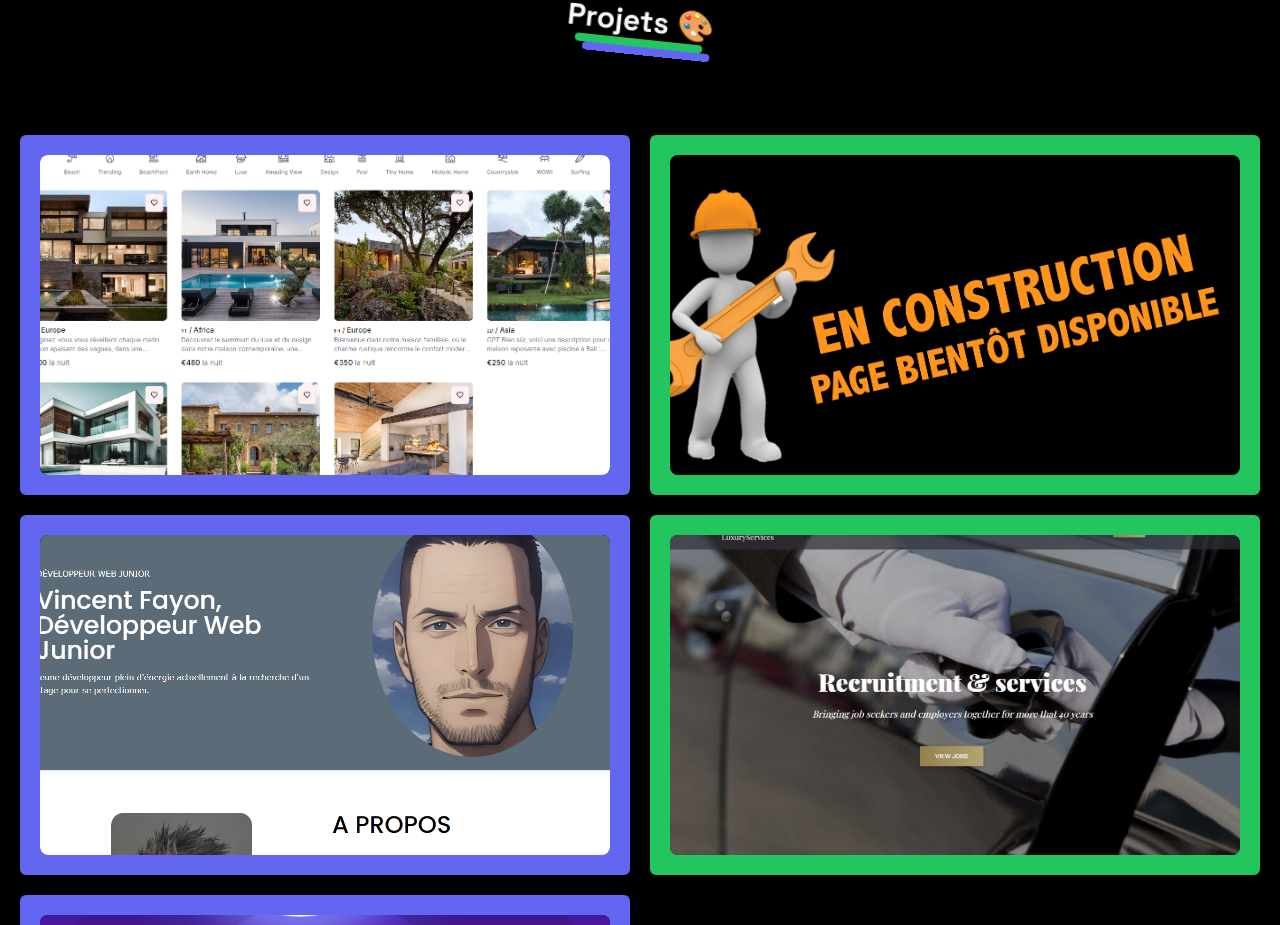
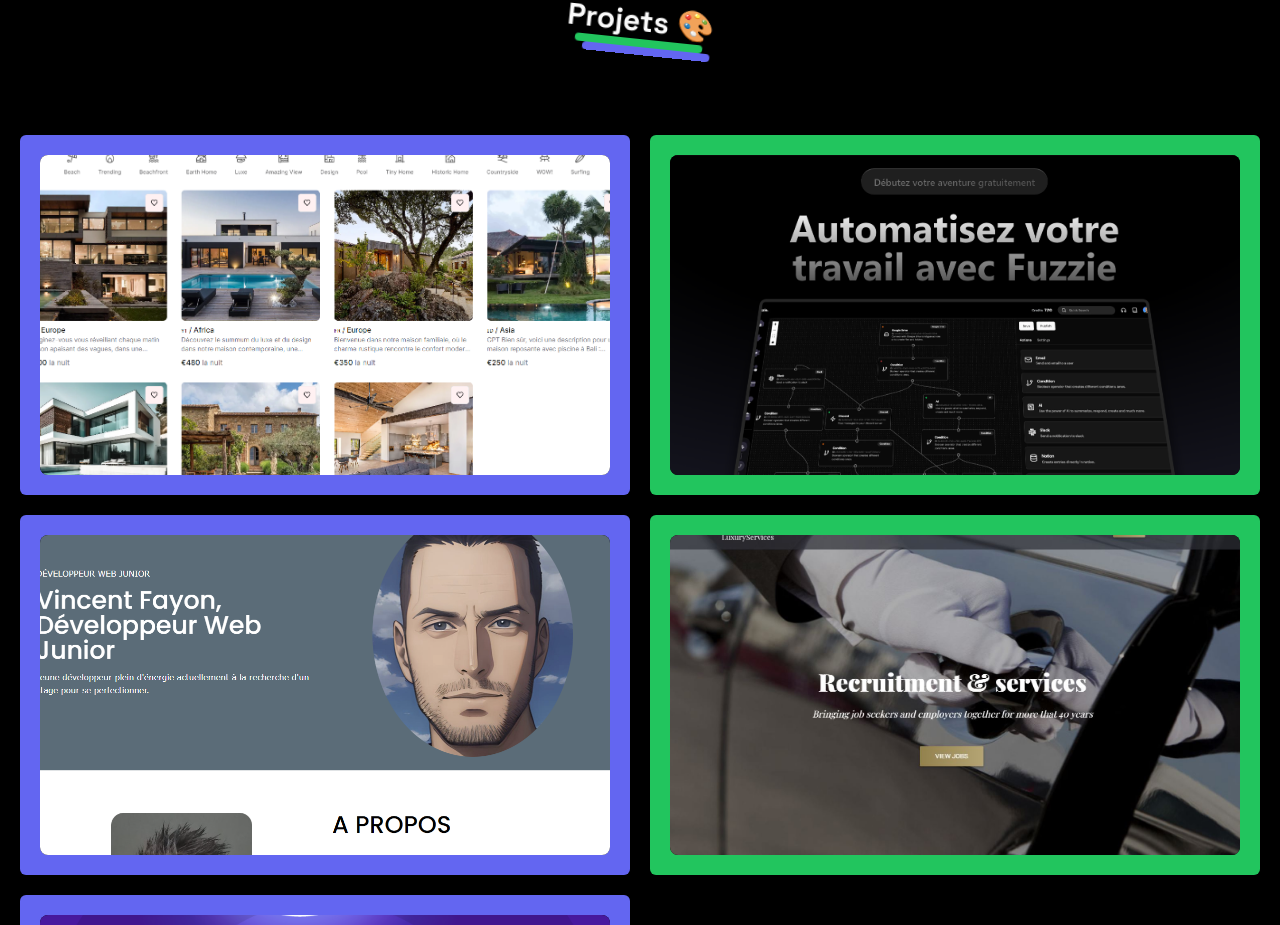
Before and after one commit to VinceS42/portfolio-nextJs, a Next.js app in the folder portfolio-next-js/: page / in a window 1280 px wide. Shown: the part 809-1734 px from the top of the page. Built offline with nearby package versions, Linux system fonts and the light colour scheme.

Commit message:
modifictation projet BTS

```diff
--- a/portfolio-next-js/app/(home)/components/Project.tsx
+++ b/portfolio-next-js/app/(home)/components/Project.tsx
@@ -5,8 +5,10 @@
     SiHtml5,
     SiJavascript,
     SiNextdotjs,
+    SiNgrok,
     SiPrisma,
     SiReact,
+    SiRedux,
     SiSupabase,
     SiSymfony,
     SiTailwindcss,
@@ -20,22 +22,23 @@
     const projects = [
         {
             title: "Clone AirBnB",
-            tech: [
-                SiReact,
-                SiNextdotjs,
-                SiPrisma,
-                SiSupabase,
-                SiTailwindcss,
-            ],
+            tech: [SiReact, SiNextdotjs, SiPrisma, SiSupabase, SiTailwindcss],
             link: "https://clone-airbnb-rho.vercel.app/",
             cover: "/airbnb/airbnb.png",
             background: "bg-indigo-500",
         },
         {
-            title: "Projet BTS",
-            tech: [SiReact, SiNextdotjs, SiSupabase, SiTailwindcss],
-            link: "",
-            cover: "/projet_bts/no-picture.png",
+            title: "Fuzzie",
+            tech: [
+                SiReact,
+                SiNextdotjs,
+                SiSupabase,
+                SiTailwindcss,
+                SiPrisma,
+                SiNgrok,
+            ],
+            link: "https://automotion.vercel.app/",
+            cover: "/fuzzie/fuzzie.png",
             background: "bg-green-500",
         },
         {
```
Also changed, not shown: portfolio-next-js/public/fuzzie/fuzzie.png (added).
